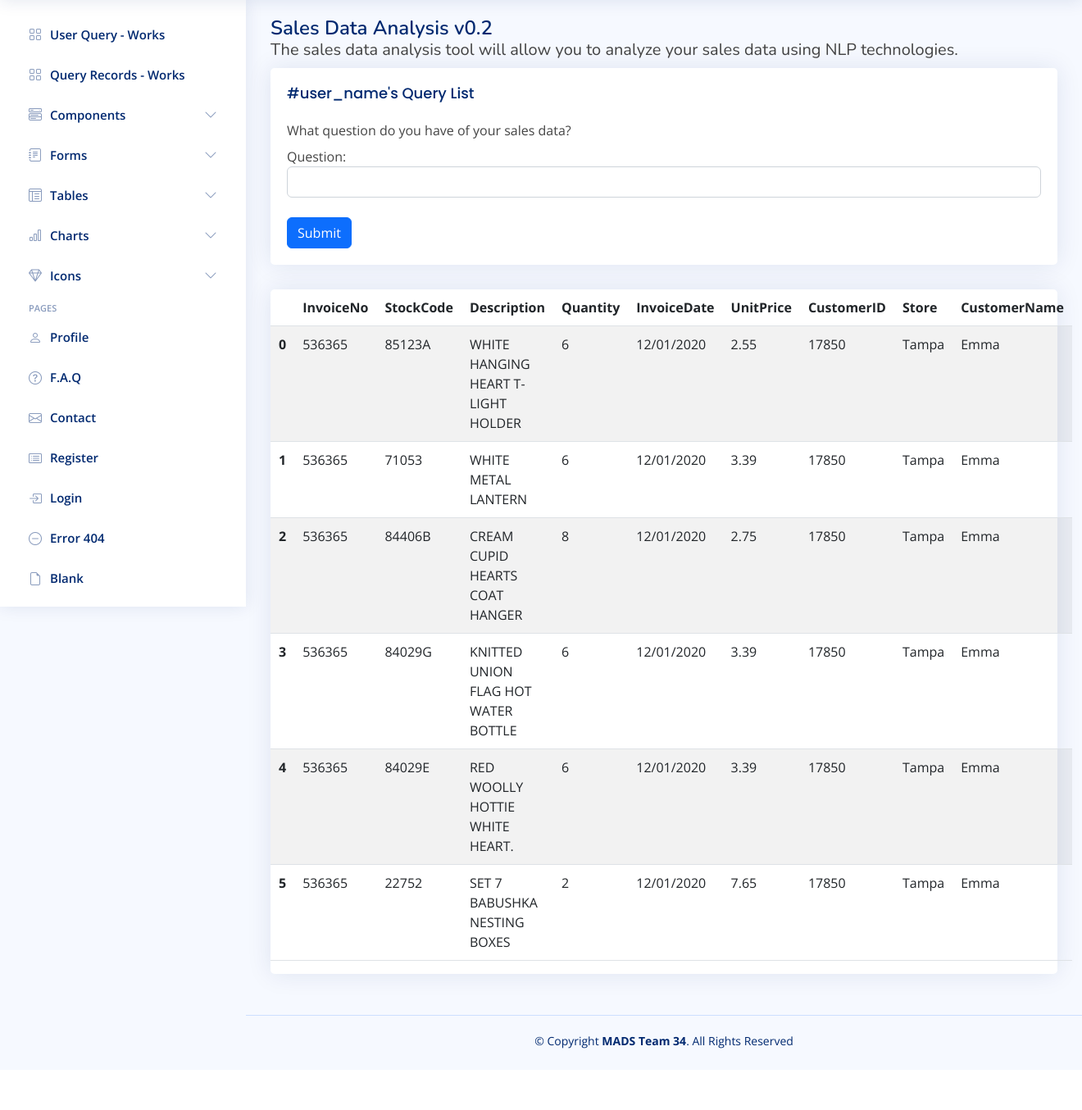
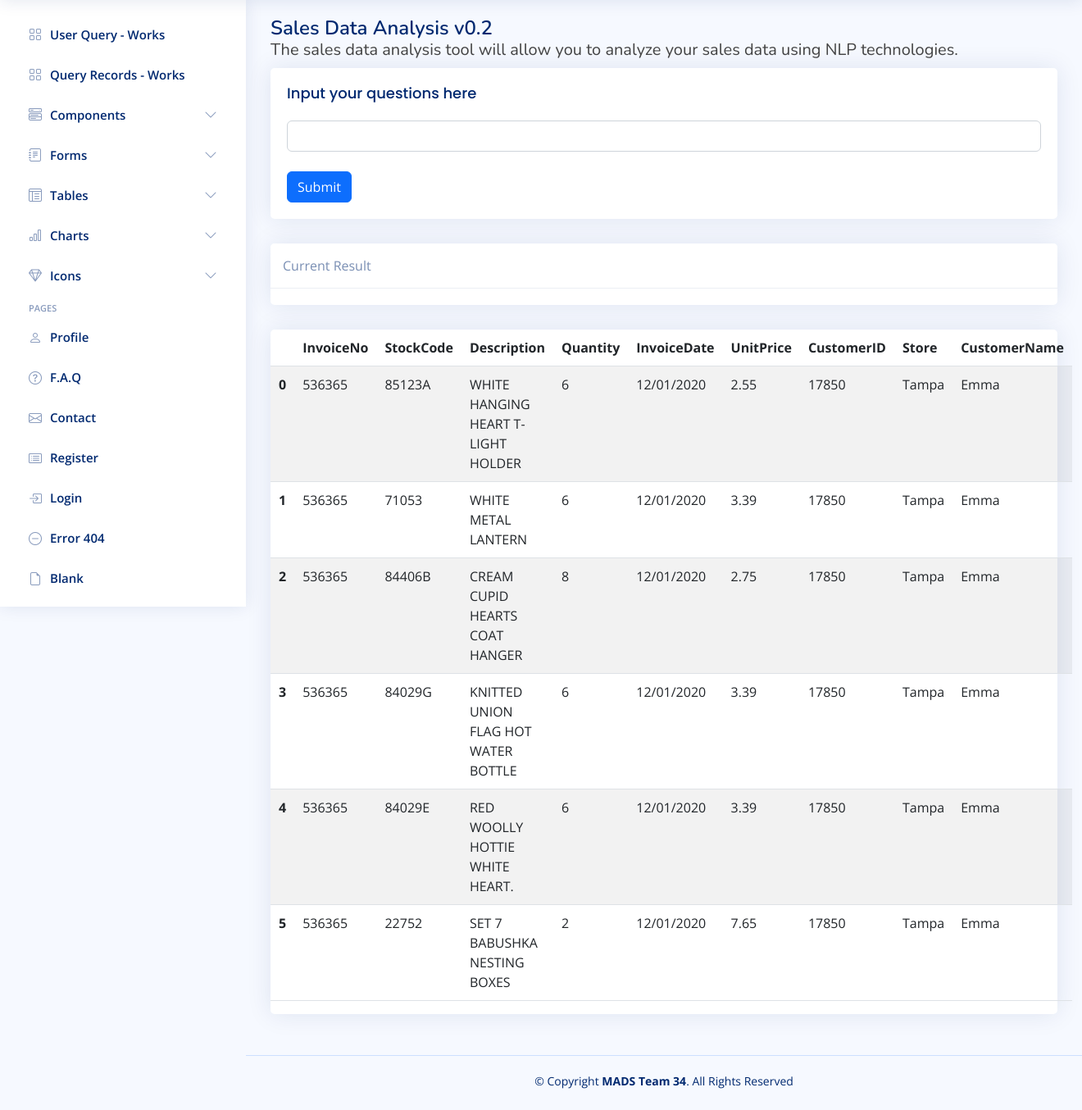
Before and after one commit to Wenjun-Mao/siads699, a Django app: page /example2/ in a window 1320 px wide. Shown: the part 60-1414 px from the top of the page at 82% size. Before the commit the page ends 1339 px from the top, so only its background shows below. Run offline with Django 4.2, Linux system fonts and the light colour scheme; some libraries are stand-ins or nearby versions.

Commit message:
query view split into cards

```diff
--- a/siads699/example2/templates/example2/query.html
+++ b/siads699/example2/templates/example2/query.html
@@ -13,32 +13,35 @@
 
     <div class="card">
       <div class="card-body">
-        <h5 class="card-title">#user_name's Query List</h5>
-          <label for="dataAnalysis" class="form-label">What question do you have of your sales data?</label>
+        <h5 class="card-title">Input your questions here</h5>
 
           <form method="post">
               {% csrf_token %}
-              <label for="question">Question:</label>
+              <!-- <label for="question">Question:</label> -->
               <input type="text" class="form-control" id="question" name="question" required>
               <br>
               <input type="submit" class="btn btn-primary" value="Submit">
           </form>
-
-
-
-          {% if question %}
-              <h2>Question was:</h2>
-              <p>{{ question }}</p>
-          {% endif %}
-          {% if response %}
-              <h2>Answer:</h2>
-              <p>{{ response }}</p>
-          {% endif %}
-
       </div>
     </div>
   </div>
 
+
+  <div class="col-lg-12">
+    <div class="card">
+      <div class="card-header">Current Result</div>
+      <div class="card-body">
+        {% if question %}
+          <h5 class="card-title">Question was:</h5>
+          <p>{{ question }}</p>
+        {% endif %}
+        {% if response %}
+          <h5 class="card-title">Answer:</h5>
+          <p>{{ response }}</p>
+        {% endif %}
+      </div>
+    </div>
+  </div>
 
 
   <div class="col-lg-12">
```
